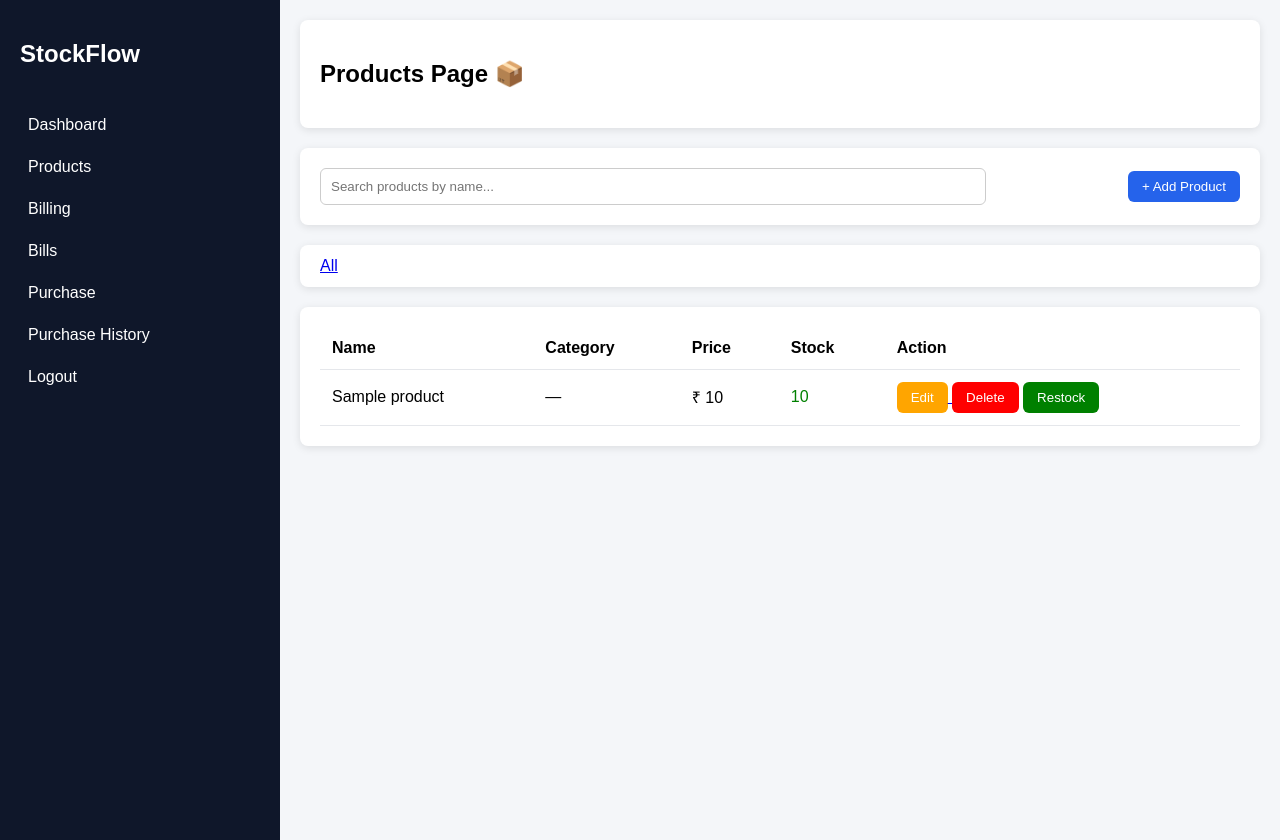
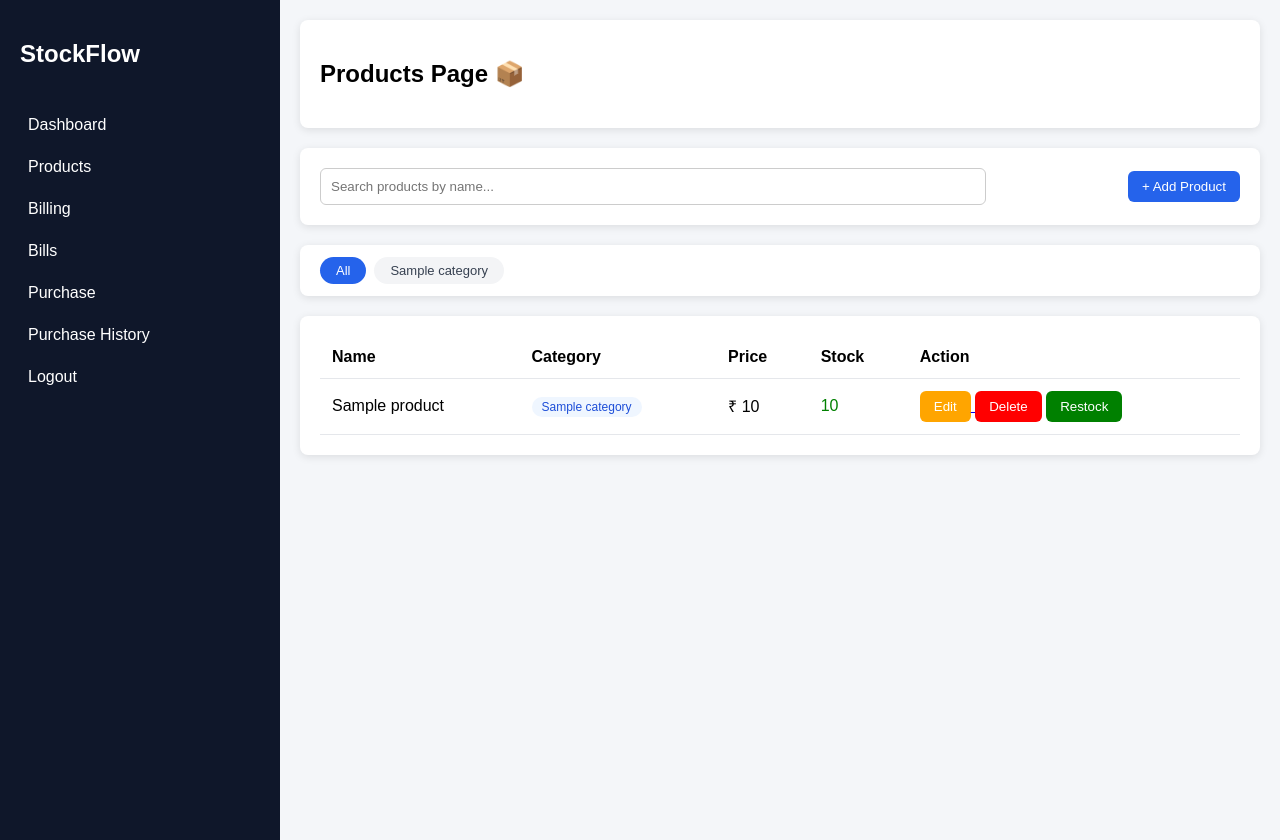
Before and after one commit to SwarPatil3011/-StockFlow, a Flask app: page /products in a window 1280 px wide. Run offline with Flask 3, Linux system fonts and the light colour scheme; the visitor is signed in with stand-in values (Sample User, id 1); tables that the repository leaves empty or names only in its code hold one stand-in row (values such as "Sample post").

Commit message:
Edited products route for categories and added css for categories

```diff
--- a/app.py
+++ b/app.py
@@ -133,18 +133,35 @@ def products():
         return redirect('/login')
 
     db = get_db()
-    cursor = db.cursor(dictionary=True, buffered=True)   # Create a new cursor for this route
+    cursor = db.cursor(dictionary=True, buffered=True)
 
+    # Load all categories for tabs + modal
+    cursor.execute("SELECT * FROM categories ORDER BY name ASC")
+    categories = cursor.fetchall()
+
+    # Category filter
+    selected_category = request.args.get("category")
     search = request.args.get("search")
 
+    query = """
+        SELECT products.*, categories.name AS category_name
+        FROM products
+        LEFT JOIN categories ON products.category_id = categories.id
+        WHERE 1=1
+    """
+    params = []
+
     if search:
-        cursor.execute(
-            "SELECT * FROM products WHERE name LIKE %s",
-            ("%" + search + "%",)
-        )
-    else:
-        cursor.execute("SELECT * FROM products")
+        query += " AND products.name LIKE %s"
+        params.append("%" + search + "%")
 
+    if selected_category:
+        query += " AND products.category_id = %s"
+        params.append(selected_category)
+
+    query += " ORDER BY products.name ASC"
+
+    cursor.execute(query, params)
     product_list = cursor.fetchall()
     cursor.close()
     db.close()
@@ -152,22 +169,14 @@ def products():
     for p in product_list:
         p['low_stock'] = p['quantity'] < 10
 
-    return render_template("products.html", products=product_list)
+    # Convert selected_category to int for template comparison
+    selected_category = int(selected_category) if selected_category else None
 
-
-@app.route("/delete_product/<int:id>", methods=["POST"])
-def delete_product(id):
-    if 'user' not in session:
-        return redirect('/login')
-
-    db = get_db()
-    cursor = db.cursor()
-    cursor.execute("DELETE FROM products WHERE id = %s", (id,))
-    db.commit()
-    cursor.close()
-    db.close()
-
-    return redirect("/products")
+    return render_template("products.html",
+        products=product_list,
+        categories=categories,
+        selected_category=selected_category
+    )
 
 
 @app.route("/add_product", methods=["POST"])
@@ -181,10 +190,11 @@ def add_product():
     name = request.form["name"]
     price = request.form["price"]
     quantity = request.form["quantity"]
+    category_id = request.form.get("category_id") or None
 
     cursor.execute(
-        "INSERT INTO products (name, price, quantity) VALUES (%s, %s, %s)",
-        (name, price, quantity)
+        "INSERT INTO products (name, price, quantity, category_id) VALUES (%s, %s, %s, %s)",
+        (name, price, quantity, category_id)
     )
     db.commit()
     cursor.close()
@@ -200,12 +210,17 @@ def edit_product(id):
 
     db = get_db()
     cursor = db.cursor(dictionary=True, buffered=True)
+
     cursor.execute("SELECT * FROM products WHERE id = %s", (id,))
     product = cursor.fetchone()
+
+    cursor.execute("SELECT * FROM categories ORDER BY name ASC")
+    categories = cursor.fetchall()
+
     cursor.close()
     db.close()
 
-    return render_template("edit_product.html", product=product)
+    return render_template("edit_product.html", product=product, categories=categories)
 
 
 @app.route("/update_product/<int:id>", methods=["POST"])
@@ -219,16 +234,73 @@ def update_product(id):
     name = request.form["name"]
     price = request.form["price"]
     quantity = request.form["quantity"]
+    category_id = request.form.get("category_id") or None
 
     cursor.execute(
-        "UPDATE products SET name=%s, price=%s, quantity=%s WHERE id=%s",
-        (name, price, quantity, id)
+        "UPDATE products SET name=%s, price=%s, quantity=%s, category_id=%s WHERE id=%s",
+        (name, price, quantity, category_id, id)
     )
     db.commit()
     cursor.close()
     db.close()
 
     return redirect("/products")
+
+@app.route("/categories")
+def categories():
+    if 'user' not in session:
+        return redirect('/login')
+
+    db = get_db()
+    cursor = db.cursor(dictionary=True, buffered=True)
+
+    cursor.execute("""
+        SELECT categories.id, categories.name,
+               COUNT(products.id) AS product_count
+        FROM categories
+        LEFT JOIN products ON products.category_id = categories.id
+        GROUP BY categories.id, categories.name
+        ORDER BY categories.name ASC
+    """)
+    cats = cursor.fetchall()
+    cursor.close()
+    db.close()
+
+    return render_template("categories.html", categories=cats)
+
+
+@app.route("/add_category", methods=["POST"])
+def add_category():
+    if 'user' not in session:
+        return redirect('/login')
+
+    db = get_db()
+    cursor = db.cursor()
+    name = request.form["name"].strip()
+
+    if name:
+        cursor.execute("INSERT INTO categories (name) VALUES (%s)", (name,))
+        db.commit()
+
+    cursor.close()
+    db.close()
+    return redirect("/categories")
+
+
+@app.route("/delete_category/<int:id>", methods=["POST"])
+def delete_category(id):
+    if 'user' not in session:
+        return redirect('/login')
+
+    db = get_db()
+    cursor = db.cursor()
+    # Set category_id to NULL for products in this category
+    cursor.execute("UPDATE products SET category_id = NULL WHERE category_id = %s", (id,))
+    cursor.execute("DELETE FROM categories WHERE id = %s", (id,))
+    db.commit()
+    cursor.close()
+    db.close()
+    return redirect("/categories")
 
 # This is for creating a bill
 # This is INPUT / ACTION
--- a/static/style.css
+++ b/static/style.css
@@ -228,3 +228,40 @@ tr {
     text-align: center;
     padding: 30px 0;
 }
+
+/* Category Filter Tabs */
+.cat-tabs {
+    display: flex;
+    gap: 8px;
+    flex-wrap: wrap;
+}
+
+.cat-tab {
+    padding: 6px 16px;
+    border-radius: 20px;
+    text-decoration: none;
+    font-size: 13px;
+    font-weight: 500;
+    color: #374151;
+    background: #f3f4f6;
+    transition: all 0.2s;
+}
+
+.cat-tab:hover {
+    background: #e5e7eb;
+}
+
+.cat-tab-active {
+    background: #2563eb;
+    color: white;
+}
+
+/* Category Badge in table */
+.cat-badge {
+    background: #eff6ff;
+    color: #1d4ed8;
+    padding: 3px 10px;
+    border-radius: 12px;
+    font-size: 12px;
+    font-weight: 500;
+}
```
